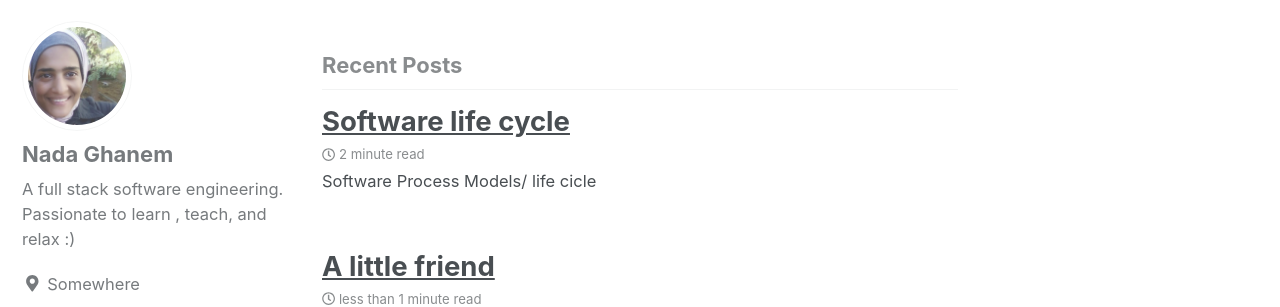
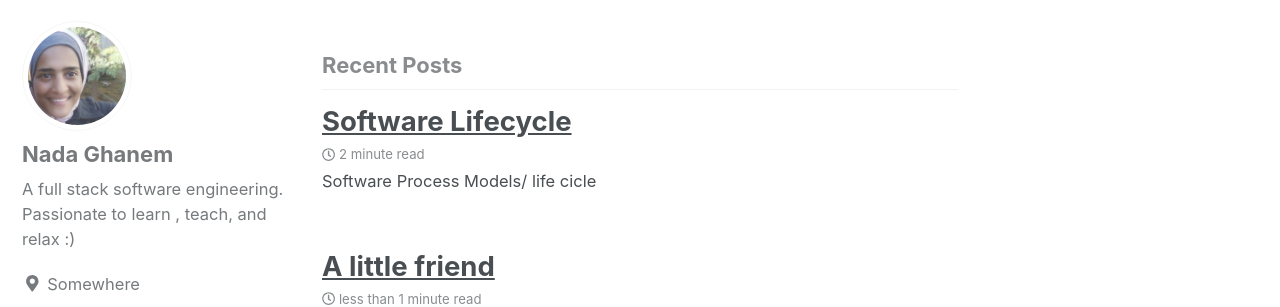
Before and after one commit to nadaa/nadaa.github.io, a Jekyll site: the page built from index.html, in a window 1280 px wide and 900 px high. Shown: the part 123-430 px from the top of the window. Built offline with Jekyll 4.4.1, drawn with Linux system fonts in a browser that asks for light colours; nearby versions of some CDN libraries; the list of posts is cut into pages by our own code.

Commit message:
Update 2019-03-12-software-life.markdown

```diff
--- a/_posts/2019-03-12-software-life.markdown
+++ b/_posts/2019-03-12-software-life.markdown
@@ -1,6 +1,6 @@
 ---
 layout: single
-title:  "Software life cycle"
+title:  "Software Lifecycle"
 categories: software development
 author: nadaghanem
 ---
```
